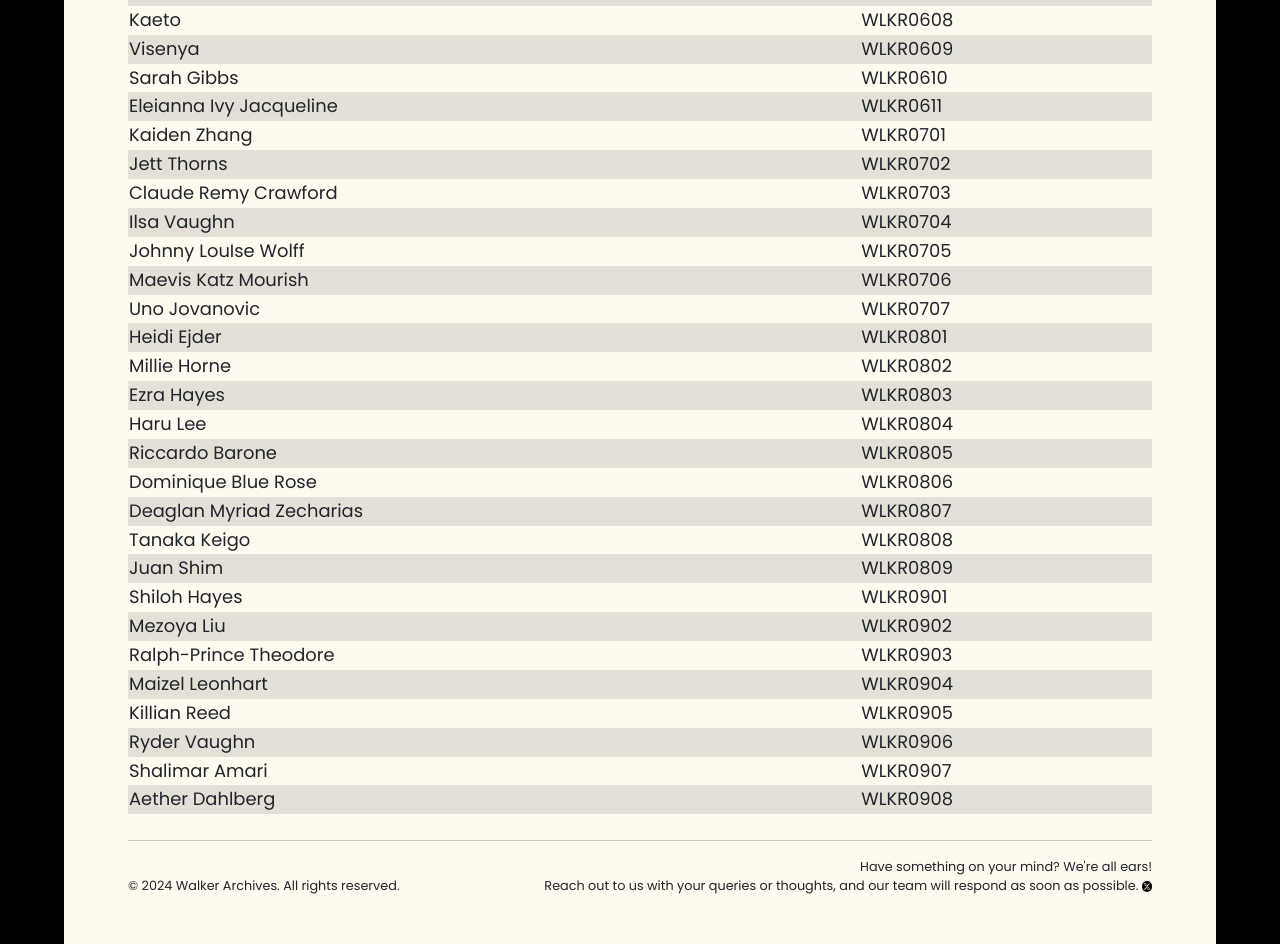
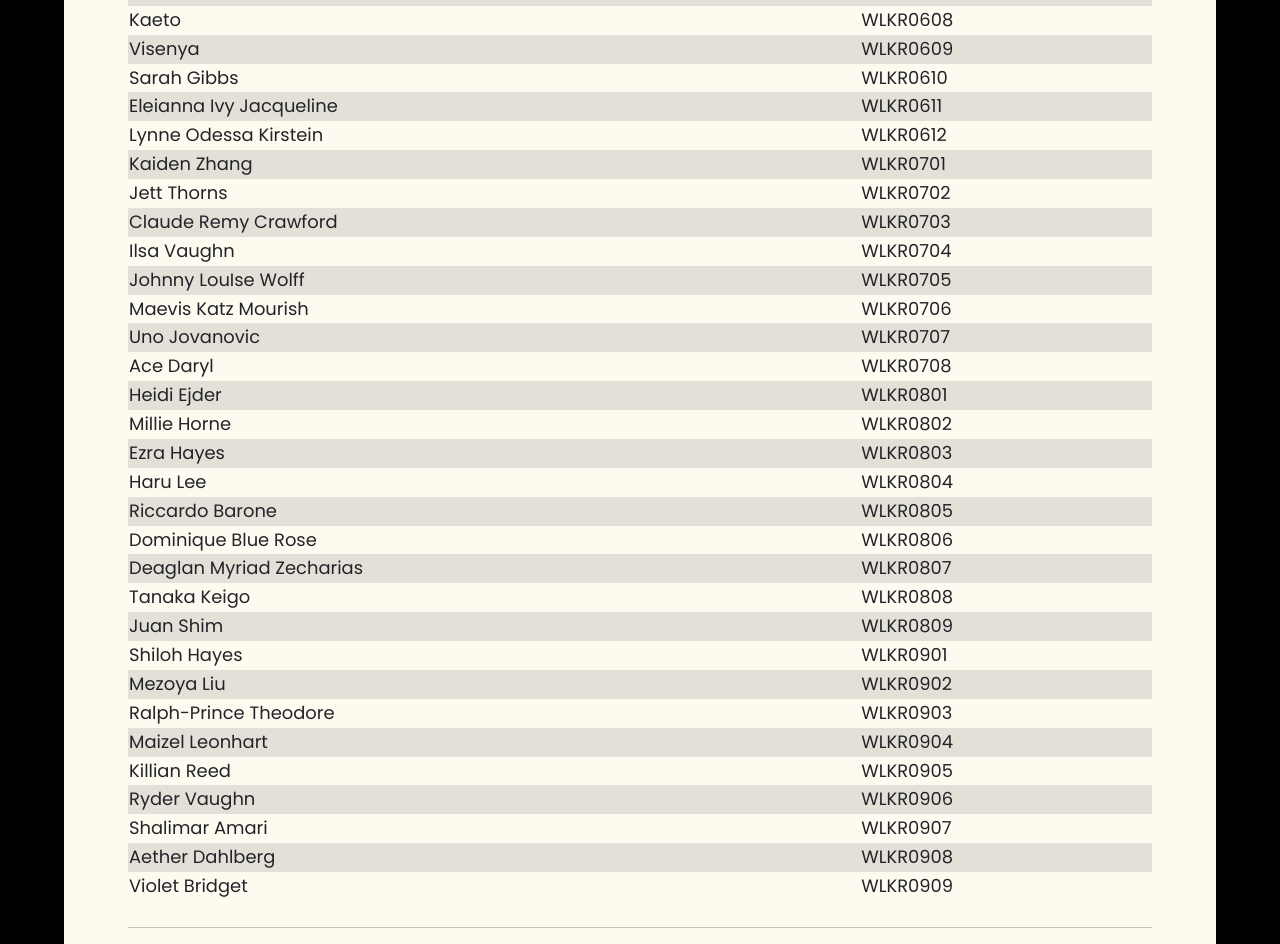
Before and after one commit to aetheryn/walker-archives, a React (Vite) app: page /members in a window 1280 px wide. Shown: the part 1468-2412 px from the top of the page. Built offline with nearby package versions, Linux system fonts and the light colour scheme.

Commit message:
Update data.js

```diff
--- a/src/helper/data.js
+++ b/src/helper/data.js
@@ -488,6 +488,7 @@ const members = [
   { id: "0609", name: "Visenya" },
   { id: "0610", name: "Sarah Gibbs" },
   { id: "0611", name: "Eleianna Ivy Jacqueline" },
+  { id: "0612", name: "Lynne Odessa Kirstein" },
   { id: "0701", name: "Kaiden Zhang" },
   { id: "0702", name: "Jett Thorns" },
   { id: "0703", name: "Claude Remy Crawford" },
@@ -495,6 +496,7 @@ const members = [
   { id: "0705", name: "Johnny LouIse Wolff" },
   { id: "0706", name: "Maevis Katz Mourish" },
   { id: "0707", name: "Uno Jovanovic" },
+  { id: "0708", name: "Ace Daryl" },
   { id: "0801", name: "Heidi Ejder" },
   { id: "0802", name: "Millie Horne" },
   { id: "0803", name: "Ezra Hayes" },
@@ -512,6 +514,7 @@ const members = [
   { id: "0906", name: "Ryder Vaughn" },
   { id: "0907", name: "Shalimar Amari" },
   { id: "0908", name: "Aether Dahlberg" },
+  { id: "0909", name: "Violet Bridget" },
 ];
 
 export { batches, members };
```
